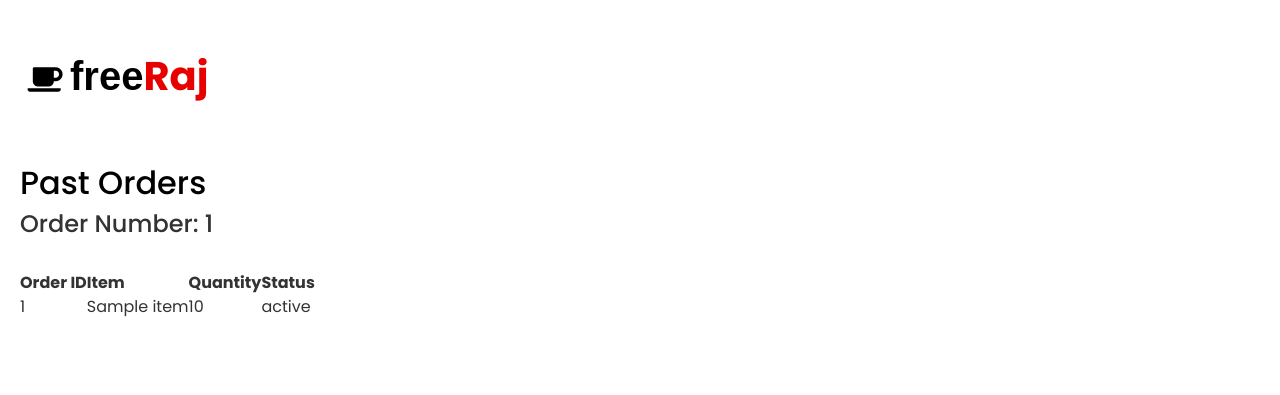
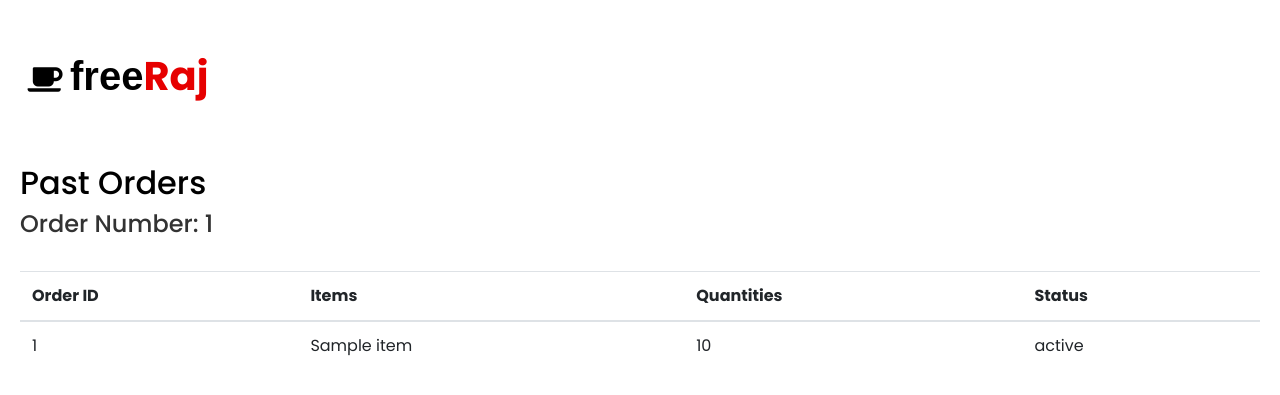
Before and after one commit to Parzival7566/Mini_Projects_sem_5, a Flask app: template Free_Raj/templates/past_orders.html in a window 1280 px wide. Shown: the top 395 px of the page. Run offline with Flask 3, Linux system fonts and the light colour scheme; the template is opened without the code that fills it: most values are stand-ins (such as "Sample title", 1, 10 or a date in 2020); some libraries are stand-ins or nearby versions.

Commit message:
cart and past orders displays fixed

```diff
--- a/Free_Raj/templates/past_orders.html
+++ b/Free_Raj/templates/past_orders.html
@@ -15,17 +15,24 @@
 		<h1>free<b>Raj</b></h1>
 		</div>
 	</div><br>
+    <div id="past-orders">
 	<h2>Past Orders</h2>
         {% if past_orders %}
         {% for order_group in past_orders %}
             <h4>Order Number: {{ order_group._id }}</h4><br>
-            <table>
+            <div class="order-list">
+                <div class="sub-div">
+                <table class="table">
+                    <thead>
                         <tr>
                             <th>Order ID</th>
-                    <th>Item</th>
-                    <th>Quantity</th>
+                            <th>Items</th>
+                            <th>Quantities</th>
                             <th>Status</th>
                         </tr>
+                    </thead>
+
+                    <tbody>
                         {% for order in order_group.orders %}
                                     <tr>
                                         <td>{{ order._id }}</td>
@@ -34,10 +41,13 @@
                                         <td>{{ order.status }}</td>
                                     </tr>
                     {% endfor %}
+                    </tbody>
                 </table>
+            </div>
         {% endfor %}
         {% else %}
         <h2>No orders made yet!</h2>
         {% endif %}
+        </div>
     </body>
 </html>
--- a/Free_Raj/templates/vendor_analytics.html
+++ b/Free_Raj/templates/vendor_analytics.html
@@ -48,7 +48,7 @@
             .value(function(d) { return d.count; });
 
         var path = d3.arc()
-            .outerRadius(radius)
+            .outerRadius(radius - 10)
             .innerRadius(0);
 
         var arcs = svg.selectAll("arc")
```
Also changed, not shown: Free_Raj/templates/view_cart.html (+10 -1 lines). Lines whose indentation alone changed are shown as unchanged.
